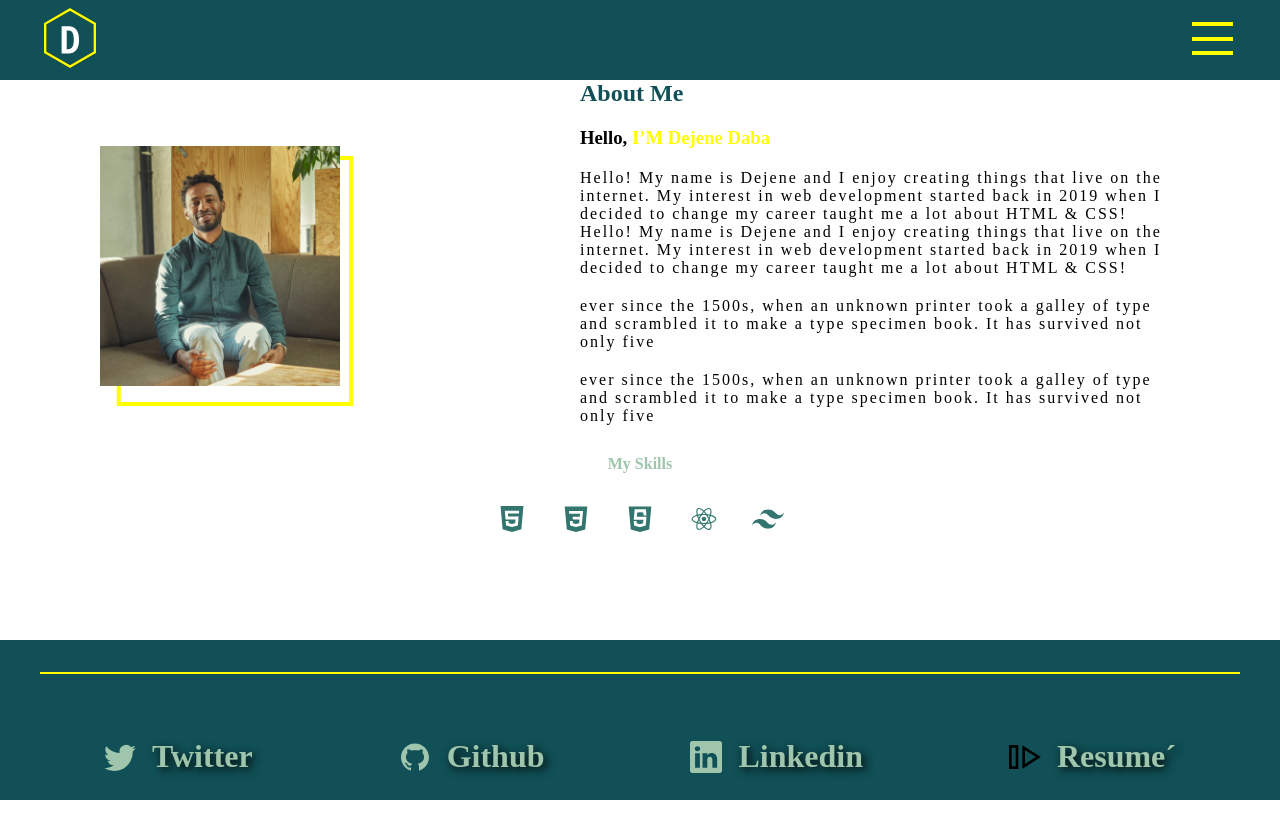
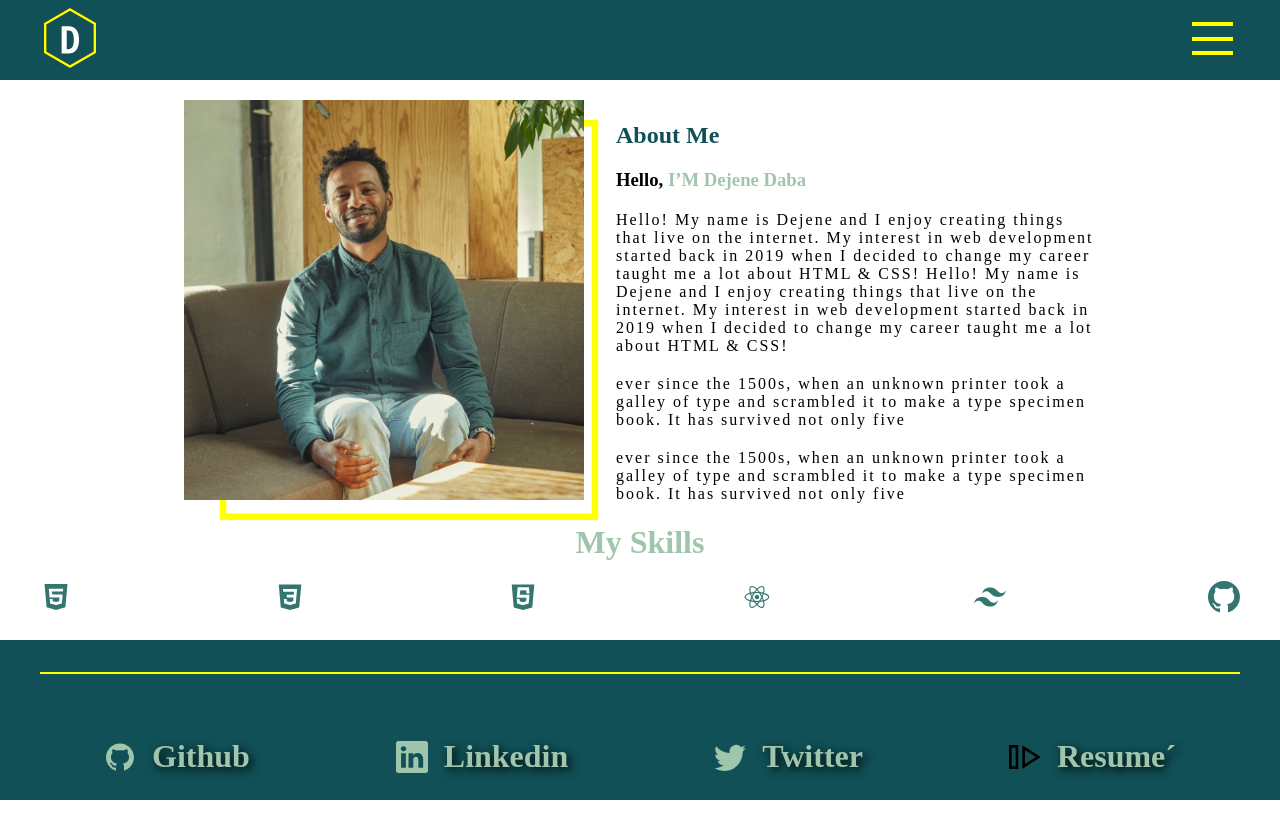
Before and after one commit to DEJENERUTA/portfolio, a React (Create React App) app: page /about in a window 1280 px wide. Built offline with nearby package versions, Linux system fonts and the light colour scheme; the HTML template or start-up script is replaced by a standard one.

Commit message:
put all about content on the place

```diff
--- a/src/App.js
+++ b/src/App.js
@@ -33,16 +33,16 @@ const App = () => {
         <div className="app-footer-inner-wrapper">
           <div className="app-footer-links">
             <a className="gap" href="#">
-              <BsTwitter />
-              Twitter
-            </a>
-            <a className="gap" href="#">
               <AiOutlineGithub />
               Github
             </a>
             <a className="gap" href="#">
               <BsLinkedin />
               Linkedin
+            </a>
+            <a className="gap" href="#">
+              <BsTwitter />
+              Twitter
             </a>
             <a className="gap" href="#">
               <GrResume className="gap-resume" />
--- a/src/about/About.css
+++ b/src/about/About.css
@@ -4,20 +4,23 @@
   width: 100%;
   height: 100%;
 }
+.about {
+  margin-top: 20px;
+}
 .about-content {
   width: 100%;
   display: flex;
+  gap: 2em;
   align-items: center;
   justify-content: center;
 }
 /*make about-pic img inside the rectangle (about-content) */
 .about-pic {
-  width: 50%;
   overflow: hidden;
   position: relative;
-  max-width: 480px;
-  max-height: 480px;
-  margin-top: 30px;
+  width: 400px;
+  height: 400px;
+  margin-top: 20px;
 }
 .about-pic-svg {
   position: absolute;
@@ -27,25 +30,28 @@
   margin-top: 20px;
 }
 .D span {
-  color: #ffff00;
+  color: var(--color-accent);
 }
 /*make about text equal width with about-pic and about-pic-svg*/
 .about-text {
-  width: 50%;
-  max-width: 780px;
+  width: 480px;
+  margin-top: 20px;
 }
 .skills {
   /* skill has to be center */
   text-align: center;
-  margin-top: 30px;
+  margin-top: 20px;
   color: var(--color-accent);
+  font-weight: 700;
+  font-size: 2em;
 }
 .skills-content {
   font-size: 2em;
   display: flex;
   align-items: center;
   justify-content: center;
-  margin-top: 30px;
+  justify-content: space-between;
+  margin-top: 20px;
   gap: 1em;
   color: var(--color-secondary);
 }
--- a/src/about/About.js
+++ b/src/about/About.js
@@ -4,6 +4,7 @@ import { DiCss3 } from "react-icons/di";
 import { DiJavascript } from "react-icons/di";
 import { DiReact } from "react-icons/di";
 import { SiTailwindcss } from "react-icons/si";
+import { BsGithub } from "react-icons/bs";
 const About = () => {
   return (
     <div className="about-main-content">
@@ -11,8 +12,8 @@ const About = () => {
         <div>
           <svg
             className="about-pic-svg"
-            width="270"
-            height="250"
+            width="450"
+            height="400"
             viewBox="0 0 350 370"
             fill="none"
             xmlns="http://www.w3.org/2000/svg"
@@ -36,7 +37,7 @@ const About = () => {
           />
         </div>
         <div className="about-text">
-          <h2>About Me</h2>
+          <h2 className="about">About Me</h2>
           <h3 className="D">
             Hello, <span>I’M Dejene Daba</span>
           </h3>
@@ -68,6 +69,7 @@ const About = () => {
           <DiJavascript />
           <DiReact />
           <SiTailwindcss />
+          <BsGithub />
         </div>
       </div>
     </div>
```
